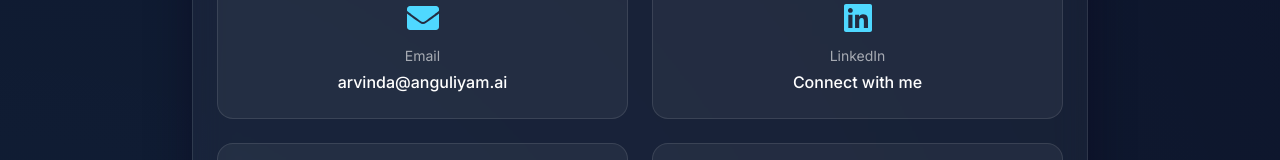
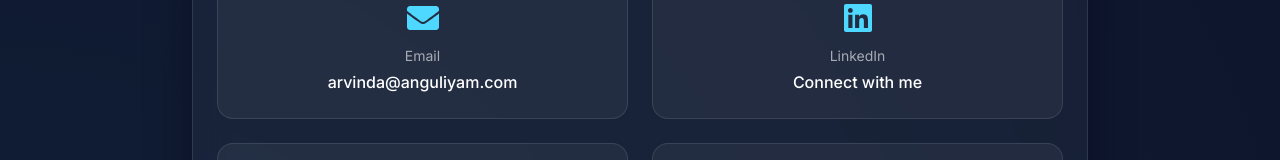
Before and after one commit to gillella/gillella.github.io, a Next.js app: page / in a window 1280 px wide. Shown: the part 7089-7249 px from the top of the page. Built offline with nearby package versions, Linux system fonts and the light colour scheme.

Commit message:
🔗 Update Anguliyam domain from .ai to .com
- Updated all references: anguliyam.ai → anguliyam.com
- Email: arvinda@anguliyam.com
- Website: https://www.anguliyam.com
- Updated in profile data, contact section, and README

```diff
--- a/src/components/sections/Contact.tsx
+++ b/src/components/sections/Contact.tsx
@@ -62,7 +62,7 @@ export const Contact = () => {
 
                 <FadeIn delay={0.4}>
                   <a
-                    href="https://anguliyam.ai"
+                    href="https://www.anguliyam.com"
                     target="_blank"
                     rel="noopener noreferrer"
                     className="flex flex-col items-center p-6 rounded-2xl border border-white/10 bg-white/5 hover:border-magenta hover:bg-white/10 transition-all group"
--- a/src/data/profile.ts
+++ b/src/data/profile.ts
@@ -4,7 +4,7 @@ export const profile = {
   tagline: 'Pioneering AI-native transformations with Large Language Models',
   location: 'Atlanta, Georgia, United States',
   bio: 'CEO at Anguliyam AI, specializing in AI-native transformations, LLM applications, and agentic solutions. 27+ years of experience leading innovation at Equifax, Cardlytics, The Weather Channel, and Oracle. Passionate about cognitive automation and solving real-world challenges with AI.',
-  email: 'arvinda@anguliyam.ai',
+  email: 'arvinda@anguliyam.com',
   linkedin: 'https://www.linkedin.com/in/arvinda-gillella/',
   github: 'https://github.com/gillella',
   birthday: 'January 20',
@@ -227,7 +227,7 @@ export const projects = [
       'Advanced RAG implementations',
       'MLOps & LLMOps solutions',
     ],
-    link: 'https://anguliyam.ai',
+    link: 'https://www.anguliyam.com',
     github: 'https://github.com/gillella/anguliyam-website',
     category: 'Enterprise AI',
     featured: true,
@@ -361,6 +361,6 @@ export const achievements = [
 export const social = {
   github: 'https://github.com/gillella',
   linkedin: 'https://www.linkedin.com/in/arvinda-gillella/',
-  email: 'arvinda@anguliyam.ai',
+  email: 'arvinda@anguliyam.com',
   twitter: null,
 }
```
Also changed, not shown: 1 other file (tests, documents, lock files or other folders).
